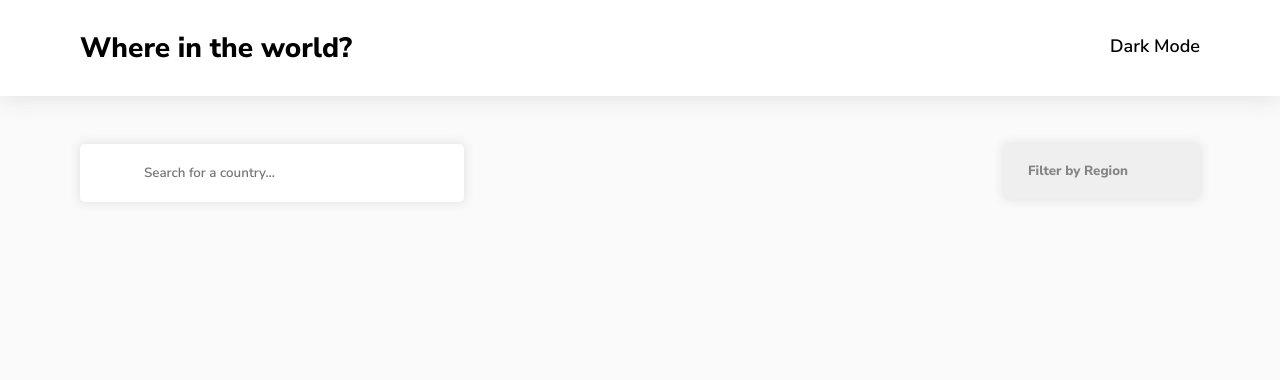
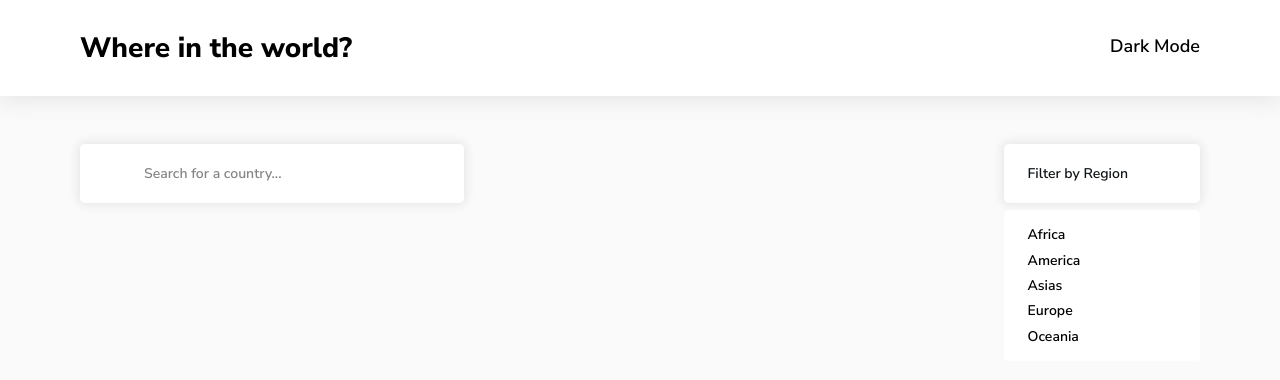
Before and after one commit to YannikS14/rest-countries-api-with-color-theme-switcher-master, a React (Create React App) app in the folder frontend/: page / in a window 1280 px wide. Shown: the top 380 px of the page. Built offline with nearby package versions, Linux system fonts and the light colour scheme.

Commit message:
Add SearchBar

```diff
--- a/frontend/src/components/SearchBar/SearchBar.css
+++ b/frontend/src/components/SearchBar/SearchBar.css
@@ -5,18 +5,23 @@
 }
 
 input,
-select {
+button {
   border: none;
   box-shadow: 0px 0px 10px 2px hsl(0, 0%, 90%);
   font-family: inherit;
   font-weight: 600;
-  color: var(--light-mode-input);
+  color: var(--light-mode-text);
   border-radius: 5px;
+  font-size: 0.875rem;
 }
 
 input {
   padding: 1.25rem 1.25rem 1.25rem 4rem;
   min-width: 30vw;
+}
+
+input::placeholder {
+  color: var(--light-mode-input);
 }
 
 input:focus {
@@ -37,35 +42,37 @@ input:focus {
   top: 1rem;
 }
 
-select {
-  appearance: none;
+button {
   padding: 1.25rem 4.5rem 1.25rem 1.5rem;
-  font-weight: 800;
-}
-
-select:focus {
-  outline: none;
-}
-
-option {
-  padding: 2rem;
+  background-color: var(--dark-text-light-elements);
+  cursor: pointer;
 }
 
 .filter {
   position: relative;
 }
 
-.filter::after {
+button::after {
   font-family: 'Material Icons';
   font-size: 1.5em;
-  color: var(--light-mode-input);
+  color: var(--light-mode-text);
   content: '\e5cf';
   position: absolute;
   right: 1rem;
-  top: 1rem;
 }
 
-option {
-  background-color: lawngreen;
-  margin: 10px;
+ul {
+  /* display: none; */
+  position: absolute;
+  top: 50px;
+  padding: 0.75rem 7.5rem 0.75rem 1.5rem;
+  background-color: white;
+  list-style: none;
+  border-radius: 5px;
+  font-weight: 600;
 }
+
+li {
+  padding: 0.2rem 0;
+  font-size: 0.875rem;
+}
--- a/frontend/src/components/SearchBar/SearchBar.js
+++ b/frontend/src/components/SearchBar/SearchBar.js
@@ -10,16 +10,14 @@ function SearchBar() {
         ></input>
       </div>
       <div className="filter">
-        <select>
-          <option value="" selected disabled hidden>
-            Filter by Region
-          </option>
-          <option>Africa</option>
-          <option>America</option>
-          <option>Asias</option>
-          <option>Europe</option>
-          <option>Oceania</option>
-        </select>
+        <button>Filter by Region</button>
+        <ul>
+          <li>Africa</li>
+          <li>America</li>
+          <li>Asias</li>
+          <li>Europe</li>
+          <li>Oceania</li>
+        </ul>
       </div>
     </div>
   );
```
